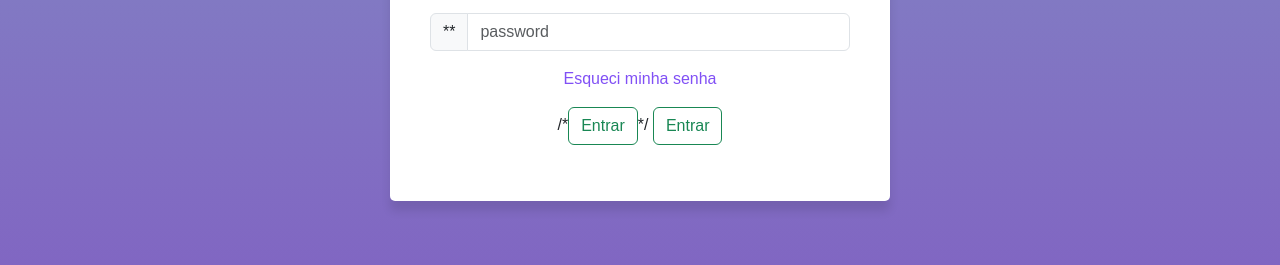
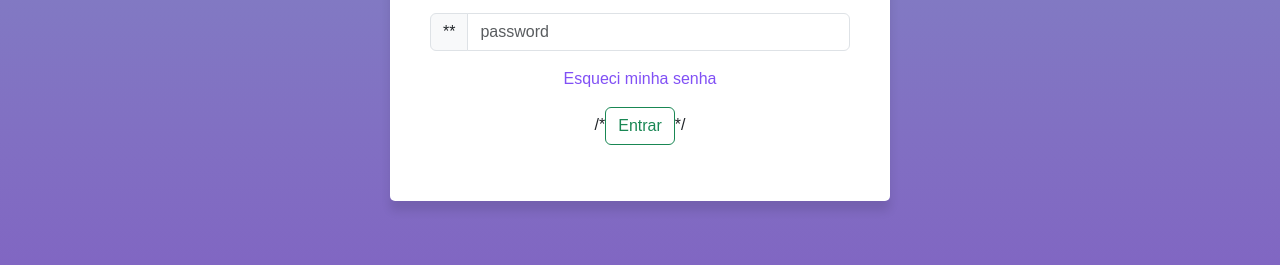
Before and after one commit to analuizasm170801/BI_EDUCATION_TCC, a plain HTML site: page index.html in a window 1280 px wide. Shown: the part 401-666 px from the top of the page. Drawn offline with nearby package versions, Linux system fonts and the light colour scheme.

Commit message:
Update index.html

```diff
--- a/index.html
+++ b/index.html
@@ -75,7 +75,7 @@
                 <a href="#" class="esqueci_minha_senha">Esqueci minha senha</a>
             </p>
             /*<a href="pagina-inicial.html"><button type="submit" class="btn btn-outline-success">Entrar</button></a>*/
-            <a href="pagina-inicial.html"><button class="btn btn-outline-success">Entrar</button></a>
+            <a href="pagina-inicial.html" class ="botao-oval">Entrar</a>
 
         </div>
 
```
